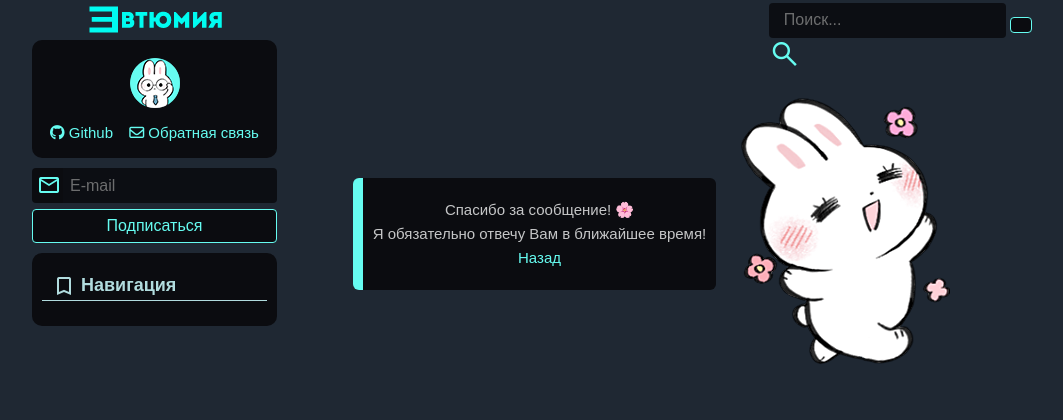
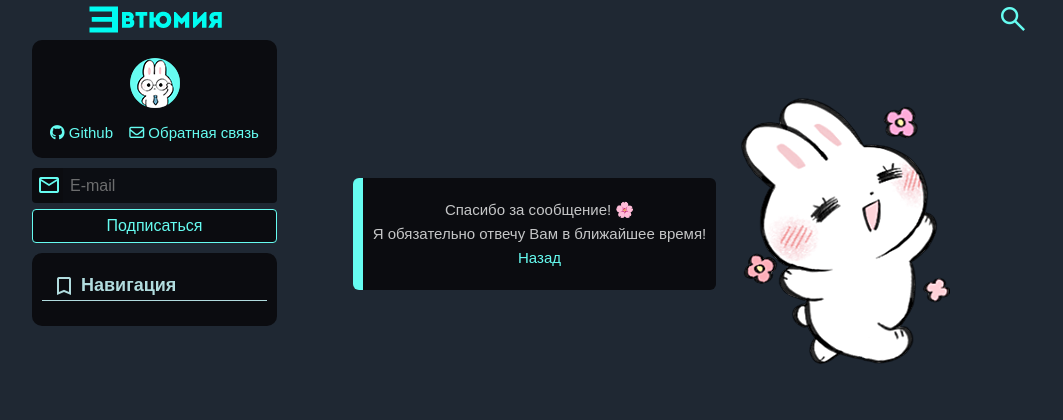
Before and after one commit to khaustova/euthymia, a Django app: page /feedback/ in a window 1280 px wide. Shown: the top 420 px of the page, without its empty margins (108-1171 px from the left). Run offline with Django 4.2, Linux system fonts and the light colour scheme; data that the repository does not hold is empty; parts of the project's set-up code (start-up, migrations or seed data) failed here and were passed over; some libraries are stand-ins or nearby versions.

Commit message:
Update search

```diff
--- a/apps/blog/templates/blog/feedback_success.html
+++ b/apps/blog/templates/blog/feedback_success.html
@@ -5,18 +5,16 @@
 
 {% block info %}
   <div class="info info_end">
-    <div class="search">
-      <div class="search-form" id="search-form">
-        <span class="material-symbols-outlined button-icon top-icon" id="close-search" onclick="closeTopSearch()">undo</span>
-        <form action="{% url 'blog:search' %}" method="get" class="search__form">
-          <input type="search" name="query" class="input-search" required=True placeholder="Поиск...">
-          <button type="submit" class="search-button"></button>
-        </form>
+    <form action="{% url 'blog:search' %}" method="get" autocomplete="on">
+      <div class="search_wrapper">
+        <div class="search__button">
+          <span class="material-symbols-outlined button-icon search__button-icon top-menu-icon">search</span>
+        </div>
+        <div class="search__input_wrapper">
+          <input type="search" name="query" class="search__input" placeholder="Поиск...">
+        </div>
       </div>
-      <span id="open-search-button">
-        <span class="material-symbols-outlined open-search-button button-icon top-menu-icon" onclick="openTopSearch()">search</span>
-      </span>
-    </div>
+    </form>
   </div>
 {% endblock %}
 
```
